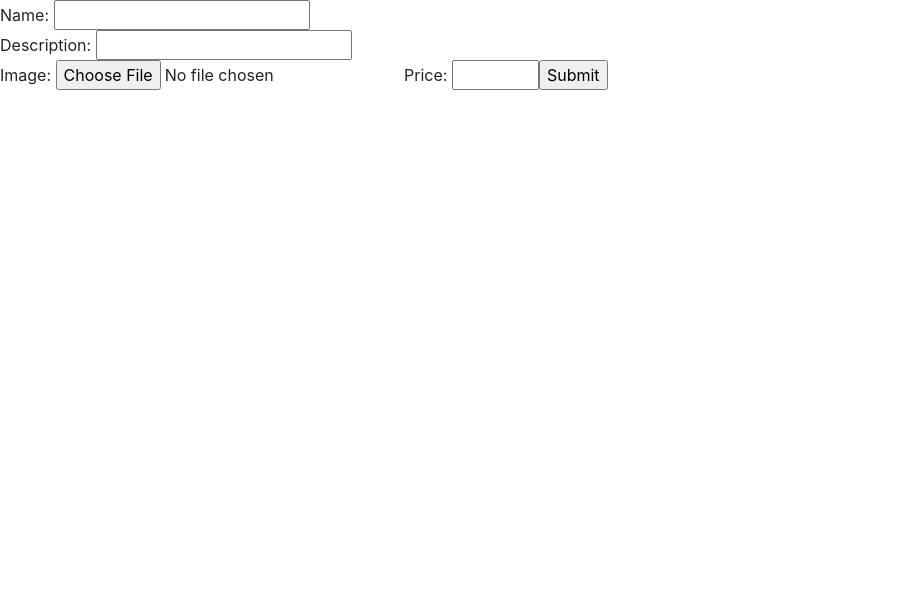
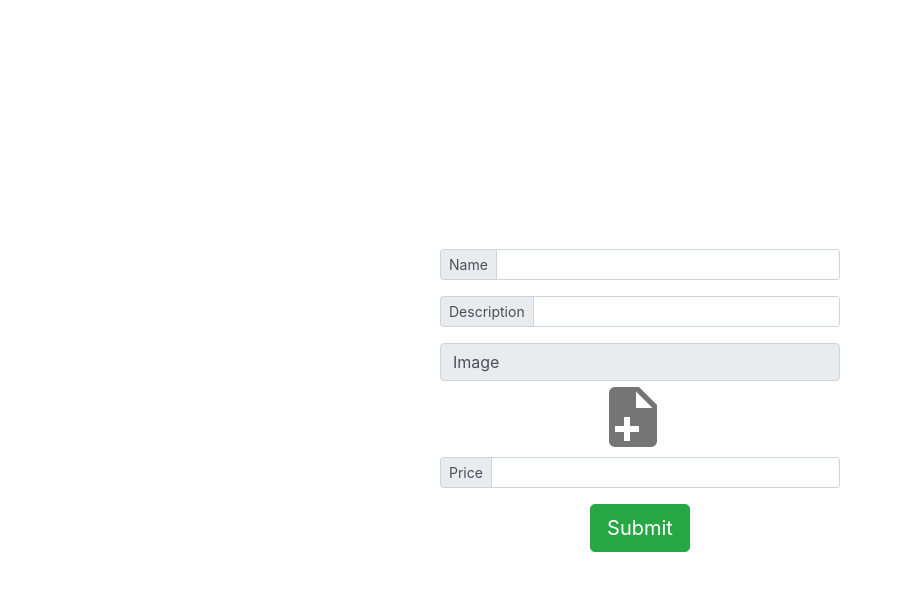
Before and after one commit to product-catalog/product-catalog-angular, an Angular app in the folder product-catalog/: page /create in a window 1280 px wide. Shown: the top 590 px of the page, without its empty margins (0-902 px from the left). Built offline with nearby package versions, Linux system fonts and the light colour scheme.

Commit message:
Create product added design

```diff
--- a/product-catalog/src/app/login/login.component.ts
+++ b/product-catalog/src/app/login/login.component.ts
@@ -21,7 +21,6 @@ export class LoginComponent implements OnInit {
   }
 
   login(){
-    $(".alert-danger").show().delay(5000).fadeOut();
     this.user = new User();
     this.user.username = this.username;
     this.user.password = this.password;
@@ -31,7 +30,7 @@ export class LoginComponent implements OnInit {
         this._router.navigateByUrl('/menu');
         localStorage.setItem("token", this.token);
       },
-      error => console.error(error)
+      error =>  $(".alert-danger").show().delay(5000).fadeOut()
     );
 
   }
--- a/product-catalog/src/app/menu/menu.component.html
+++ b/product-catalog/src/app/menu/menu.component.html
@@ -7,6 +7,7 @@
         </h1>
         <a routerLink="/products">Products</a>
         <a routerLink="/create">Create New Product</a>
+        <a routerLink="" (click)="logout()">Logout</a>
         <router-outlet></router-outlet>
       </div>
     </div>
--- a/product-catalog/src/app/menu/menu.component.ts
+++ b/product-catalog/src/app/menu/menu.component.ts
@@ -1,4 +1,5 @@
 import { Component, OnInit } from '@angular/core';
+import { ProductService } from '../shared/product/product.service';
 
 @Component({
   selector: 'app-menu',
@@ -7,9 +8,12 @@ import { Component, OnInit } from '@angular/core';
 })
 export class MenuComponent implements OnInit {
 
-  constructor() { }
+  constructor(private productService: ProductService) { }
 
   ngOnInit() {
   }
 
+  logout(){
+    localStorage.setItem("token", "");
+  }
 }
--- a/product-catalog/src/app/product-create/product-create.component.css
+++ b/product-catalog/src/app/product-create/product-create.component.css
@@ -0,0 +1,40 @@
+body {
+  background-image: url("../background.jpg");
+  height: -webkit-fill-available;
+}
+
+.outer {
+  display: table;
+  position: absolute;
+  top: 0;
+  left: 0;
+  height: 100%;
+  width: 100%;
+}
+
+.middle {
+  display: table-cell;
+  vertical-align: middle;
+}
+
+.inner {
+  margin-left: auto;
+  margin-right: auto;
+  width: 400px;
+  text-align: -webkit-center;
+  /*whatever width you want*/
+}
+
+#resultImage {
+  display: none;
+}
+
+label.att-each {
+    padding: 2px;
+    display: inline-block !important;
+    margin-right: 18px !important;
+    width: 68px;
+    height: 68px;
+    background: url("../add-file.png") no-repeat;
+    text-indent: -9999px;
+}
--- a/product-catalog/src/app/product-create/product-create.component.html
+++ b/product-catalog/src/app/product-create/product-create.component.html
@@ -1,8 +1,43 @@
-<form action="/action_page.php">
-  Name: <input (keyup)="onNameInput($event)" type="text" name="name" id="name" ><br>
-  Description: <input (keyup)="onDescriptionInput($event)" type="text" name="description" id="description"><br>
-  Image: <input #file (change)="onFileSelected(file)" type="file" name="pic" accept="image/*" id="image">
-  Price: <input type="number" name="quantity" min="1" max="50" id="price">
-  <input type="submit" value="Submit" (click)="createNewProduct()">
-  <div id="resultImage"></div>
-</form>
+<body>
+  <div class="outer">
+    <div class="middle">
+      <div class="inner">
+        <div class="input-group input-group-sm mb-3">
+          <div class="input-group-prepend">
+            <span class="input-group-text" id="inputGroup-sizing-sm">Name</span>
+          </div>
+          <input (keyup)="onNameInput($event)" type="text" name="name" id="name" class="form-control" aria-label="Small"
+            aria-describedby="inputGroup-sizing-sm">
+        </div>
+        <div class="input-group input-group-sm mb-3">
+          <div class="input-group-prepend">
+            <span class="input-group-text" id="inputGroup-sizing-sm">Description</span>
+          </div>
+          <input (keyup)="onDescriptionInput($event)" type="text" name="description" id="description" class="form-control"
+            aria-label="Small" aria-describedby="inputGroup-sizing-sm">
+        </div>
+        <div style="display: inline" class="input-group-prepend">
+            <span class="input-group-text" id="inputGroup-sizing-sm">Image</span>
+          </div>
+        <label class="att-each">
+            <input #file (change)="onFileSelected(file)" type="file" name="pic" accept="image/*" id="image" class="btn btn-primary btn-lg">
+        </label>
+        <div class="input-group input-group-sm mb-3">
+          <div class="input-group-prepend">
+            <span class="input-group-text" id="inputGroup-sizing-sm">Price</span>
+          </div>
+          <input input type="number" name="quantity" min="1" max="50" id="price" class="form-control" aria-label="Small"
+            aria-describedby="inputGroup-sizing-sm">
+        </div>
+        <input type="submit" value="Submit" class="btn btn-success btn-lg" (click)="createNewProduct()">
+        <div id="resultImage"></div>
+      </div>
+    </div>
+  </div>
+  <div style="display: none" class="alert alert-danger" role="alert">
+    An error occurred while creating new product
+  </div>
+  <div style="display: none" class="alert alert-success" role="alert">
+    Product successfully created
+  </div>
+</body>
--- a/product-catalog/src/app/product-create/product-create.component.ts
+++ b/product-catalog/src/app/product-create/product-create.component.ts
@@ -33,7 +33,12 @@ export class ProductCreateComponent implements OnInit, AfterViewInit {
     this.product.description = this.productDescription;
     this.photo.name = this.photoName;
     this.photo.photo = document.getElementById("resultImage").innerHTML;
-    this.productService.createNewProduct(this.product, localStorage.getItem("token")).subscribe();
+    this.productService.createNewProduct(this.product, localStorage.getItem("token")).subscribe(
+      data => {
+        $(".alert-success").show().delay(5000).fadeOut();
+      },
+      error =>  $(".alert-danger").show().delay(5000).fadeOut()
+    );
   }
 
   onNameInput(event) {this.productName = event.target.value;}
--- a/product-catalog/src/app/product-details/product-details.component.ts
+++ b/product-catalog/src/app/product-details/product-details.component.ts
@@ -17,7 +17,7 @@ export class ProductDetailsComponent implements OnInit, AfterViewInit {
 
   ngOnInit() {
     this.recordId = parseInt(this._router.url.split("/")[2]);
-    this.productService.getById(this.recordId).subscribe(
+    this.productService.getById(this.recordId, localStorage.getItem("token")).subscribe(
       data => {
         this.product = data;
       },
--- a/product-catalog/src/app/product-edit/product-edit.component.ts
+++ b/product-catalog/src/app/product-edit/product-edit.component.ts
@@ -20,7 +20,7 @@ export class ProductEditComponent implements OnInit, AfterViewInit {
 
   ngOnInit() {
     this.recordId = parseInt(this._router.url.split("/")[2]);
-    this.productService.getById(this.recordId).subscribe(
+    this.productService.getById(this.recordId, localStorage.getItem("token")).subscribe(
       data => {
         this.product = data;
         console.log(JSON.stringify(this.product));
--- a/product-catalog/src/app/product-list/product-list.component.html
+++ b/product-catalog/src/app/product-list/product-list.component.html
@@ -4,7 +4,9 @@
     {{ p.name }}
   </a>
   Name: <input type="text" id="name" (keyup)="changeNameInput($event)">
-  Price: <input type="range" name="points" min="1" max="100" step="0.25" (input)="changePrice($event)"/>
+  <div>
+    Price:<input type="range" name="points" min="1" max="100" step="0.25" (input)="changePrice($event)" /><span id="valuePriceFilter"></span>
+  </div>
 </div>
 
 <router-outlet></router-outlet>
--- a/product-catalog/src/app/product-list/product-list.component.ts
+++ b/product-catalog/src/app/product-list/product-list.component.ts
@@ -42,9 +42,10 @@ export class ProductListComponent implements OnInit {
 
   changePrice(event){
     this.filterPriceValue = event.target.value;
-    this.productService.getAll().subscribe(
+    this.productService.getAll(localStorage.getItem("token")).subscribe(
       data => {
         this.filteredProducts = this.products;
+        document.getElementById("valuePriceFilter").innerText = this.filterPriceValue;
         this.filteredProducts = this.filteredProducts.filter(product => new RegExp(this.filterNameValue).test(product.name));
         this.filteredProducts = this.filteredProducts.filter(product => product.price > this.filterPriceValue);
       },
--- a/product-catalog/src/app/shared/product/product.service.ts
+++ b/product-catalog/src/app/shared/product/product.service.ts
@@ -19,8 +19,12 @@ export class ProductService {
     return this.http.get('http://localhost:8080/product/getAll', { headers: headers })
     .pipe(map(res => res.json()));
   }
-  getById(recordId: number): any {
-    return this.http.get('http://localhost:8080/product/getById/?id=' + recordId)
+  getById(recordId: number, token: string): any {
+    const headers = new Headers({
+      'Content-Type': 'application/json',
+      'Authorization': "Bearer " + token
+    })
+    return this.http.get('http://localhost:8080/product/getById/?id=' + recordId, {headers: headers})
     .pipe(map(res => res.json()));
   }
   createNewProduct(product: ProductDto, token: string){
```
Also changed, not shown: product-catalog/src/app/add-file.png (added).
